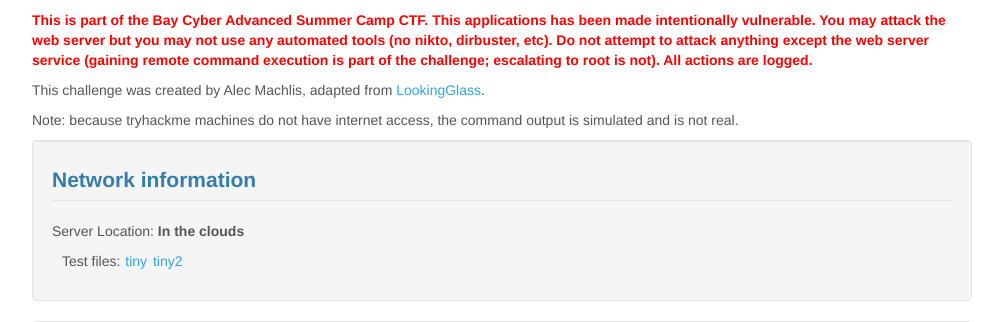
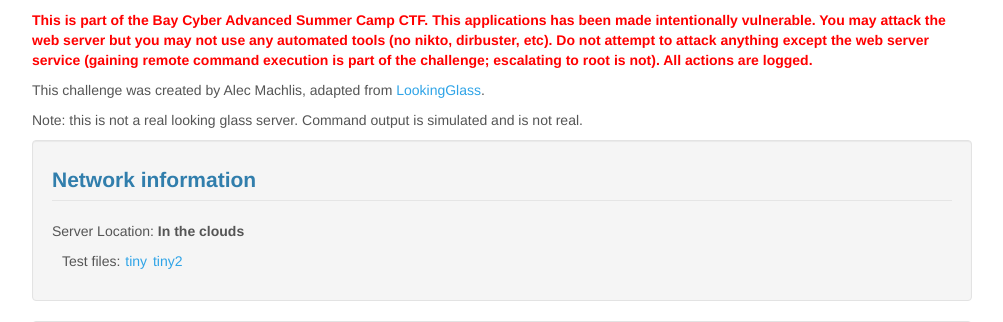
Before and after one commit to burturt/bacccweb-docker, a PHP site: page / in a window 1280 px wide. Shown: the part 78-400 px from the top of the page, without its empty margins (138-1141 px from the left). Run offline with PHP 8.4, Linux system fonts and the light colour scheme.

Commit message:
update index.php message

```diff
--- a/web2-LG-offline/code/index.php
+++ b/web2-LG-offline/code/index.php
@@ -72,7 +72,7 @@ if (file_exists('LookingGlass/Config.php')) {
       <section id="vulnwarning">
         <p style="color: red;"><strong>This is part of the Bay Cyber Advanced Summer Camp CTF. This applications has been made intentionally vulnerable. You may attack the web server but you may not use any automated tools (no nikto, dirbuster, etc). Do not attempt to attack anything except the web server service (gaining remote command execution is part of the challenge; escalating to root is not). All actions are logged.</strong></p>
         <p>This challenge was created by Alec Machlis, adapted from <a href="http://github.com/telephone/LookingGlass">LookingGlass</a>.</p>
-        <p>Note: because tryhackme machines do not have internet access, the command output is simulated and is not real.</p>
+        <p>Note: this is not a real looking glass server. Command output is simulated and is not real.</p>
 
       <!-- Network Information -->
       <section id="information">
```
